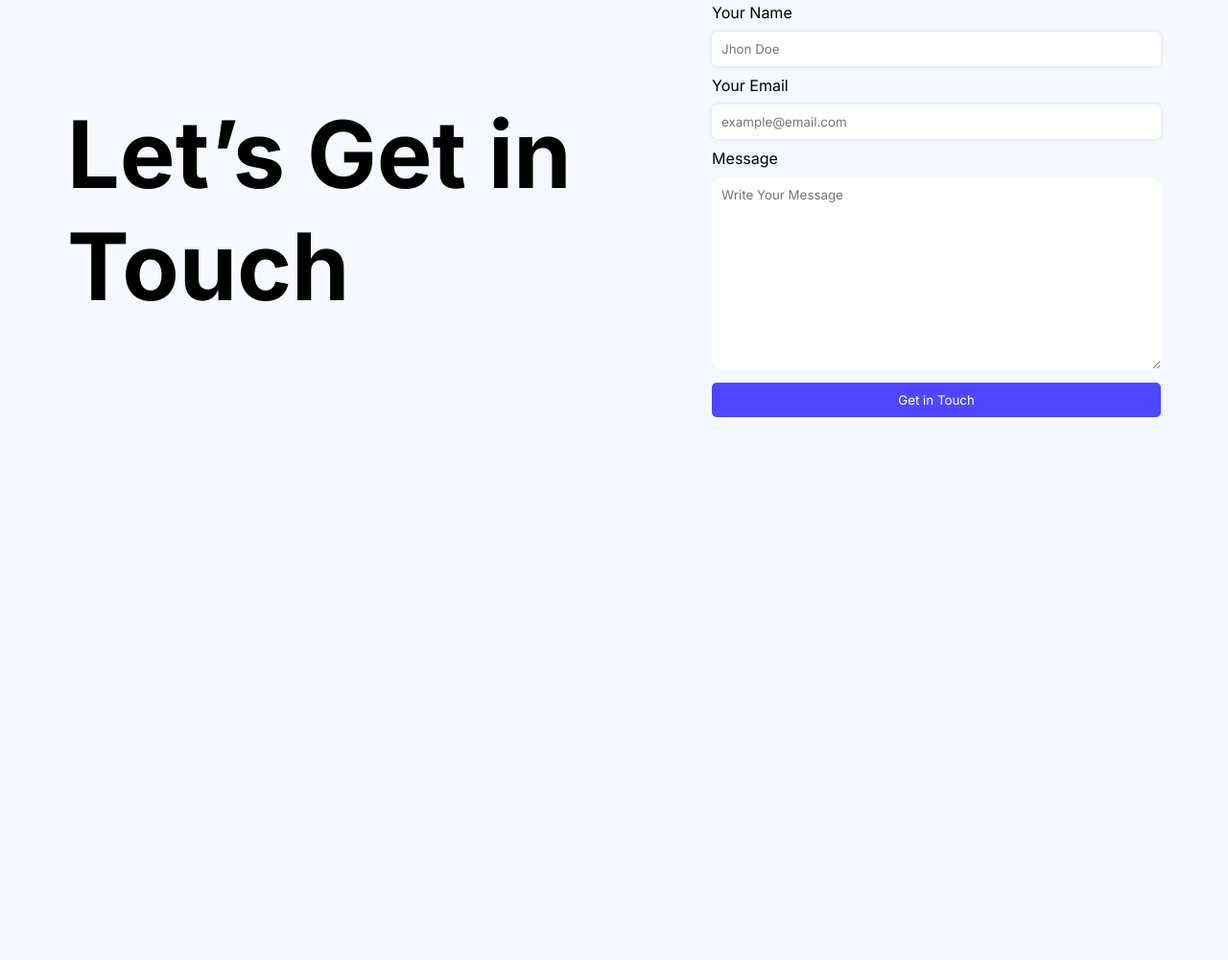
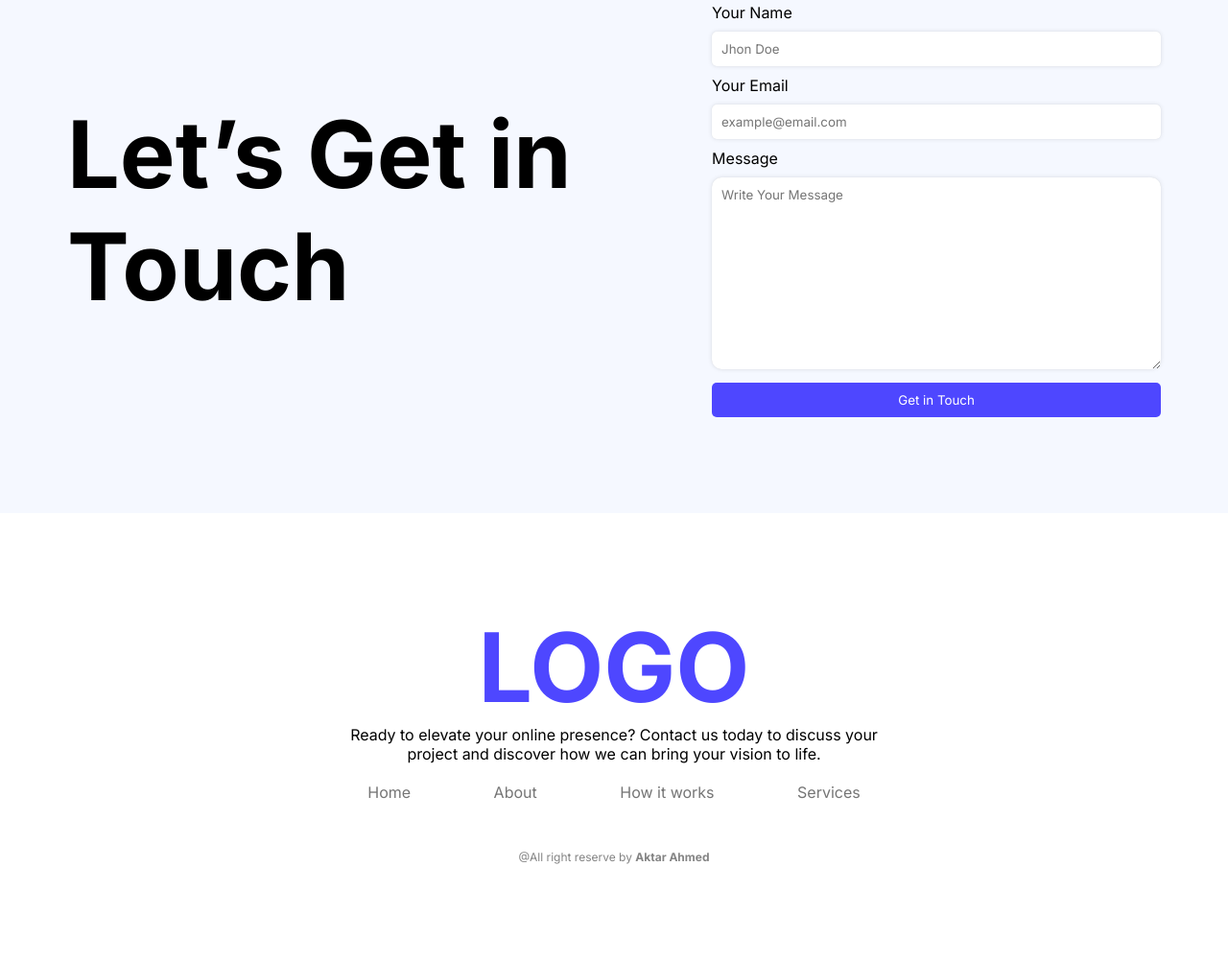
Before and after one commit to aktar86/B12A01-landing-launchpad, a plain HTML site: page index.html in a window 1280 px wide. Shown: the part 2539-3540 px from the top of the page at 96% size. Before the commit the page ends 3074 px from the top, so only its background shows below. Drawn offline with Linux system fonts and the light colour scheme.

Commit message:
added footer section

```diff
--- a/index.html
+++ b/index.html
@@ -149,10 +149,23 @@
                     <textarea class="textarea-input inter" name="" placeholder="Write Your Message" id=""></textarea>
                     <button type="button" class="primary-btn text-center inter">Get in Touch</button>
                 </form>
-
             </div>
-
          </section>
     </main>
+
+    <footer>
+        <section class="section-container text-center">
+            <h1 class="footer-titletext-cente primary-color text-center inter">LOGO</h1>
+            <p class="footer-description text-center">Ready to elevate your online presence? Contact us today to discuss your project and discover how we can bring your vision to life.</p>
+            <div class="footer-btn">
+                <p><a href="#">Home</a></p>
+                <p><a href="#">About</a></p>
+                <p><a href="#">How it works</a></p>
+                <p><a href="#">Services</a></p>
+            </div>
+            <p class="authorize">@All right reserve by <strong>Aktar Ahmed</strong></p>
+        </section>
+
+    </footer>
 </body>
 </html>
--- a/style.css
+++ b/style.css
@@ -242,6 +242,7 @@ form .textarea-label{
     border: none;
     border-radius: 10px;
     margin-top: 10px;
+    box-shadow: rgba(0, 0, 0, 0.1) 0px 0px 5px 0px, rgba(0, 0, 0, 0.1) 0px 0px 1px 0px;
 
 }
 
@@ -249,3 +250,40 @@ form button{
     width: 100%;
     margin-top: 10px;
 }
+
+/* footer style */
+.footer-btn{
+    max-width: 600px;
+    display: flex;
+    justify-content: space-around;
+    margin-top: 20px;
+}
+
+footer{
+    display: flex;
+    flex-direction: column;
+    justify-content: center;
+    align-items: center;
+    background-color: #fff;
+}
+
+footer h1{
+    font-weight: bold;
+    font-size: 100px;
+}
+
+.section-container{
+    max-width: 600px;
+    margin-bottom: 100px;
+    margin-top: 100px;
+}
+
+footer .footer-btn p a{
+    text-decoration: none;
+    color: #757575;
+}
+section .authorize{
+    margin-top: 50px;
+    color: #848484;
+    font-size: 12px;
+}
```
